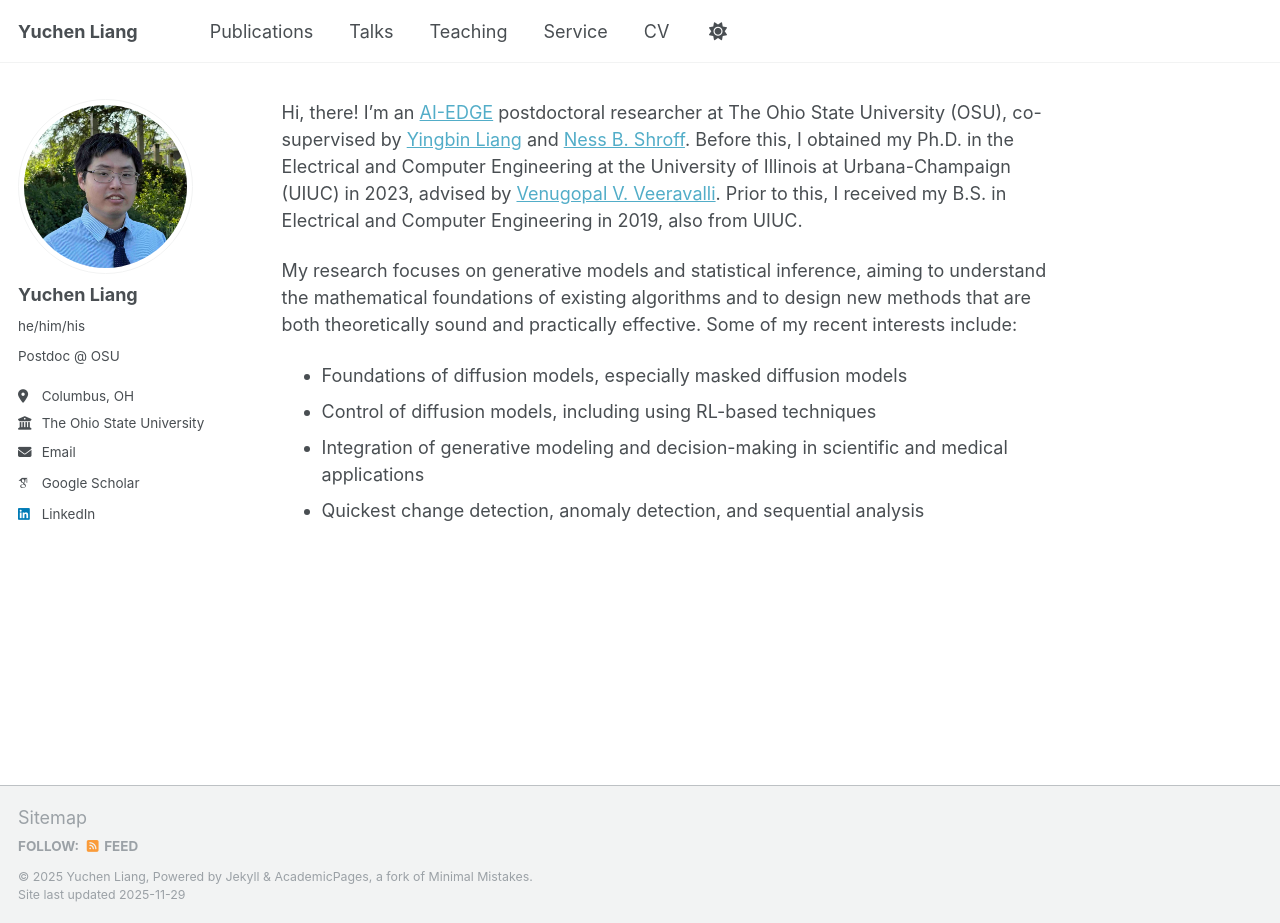
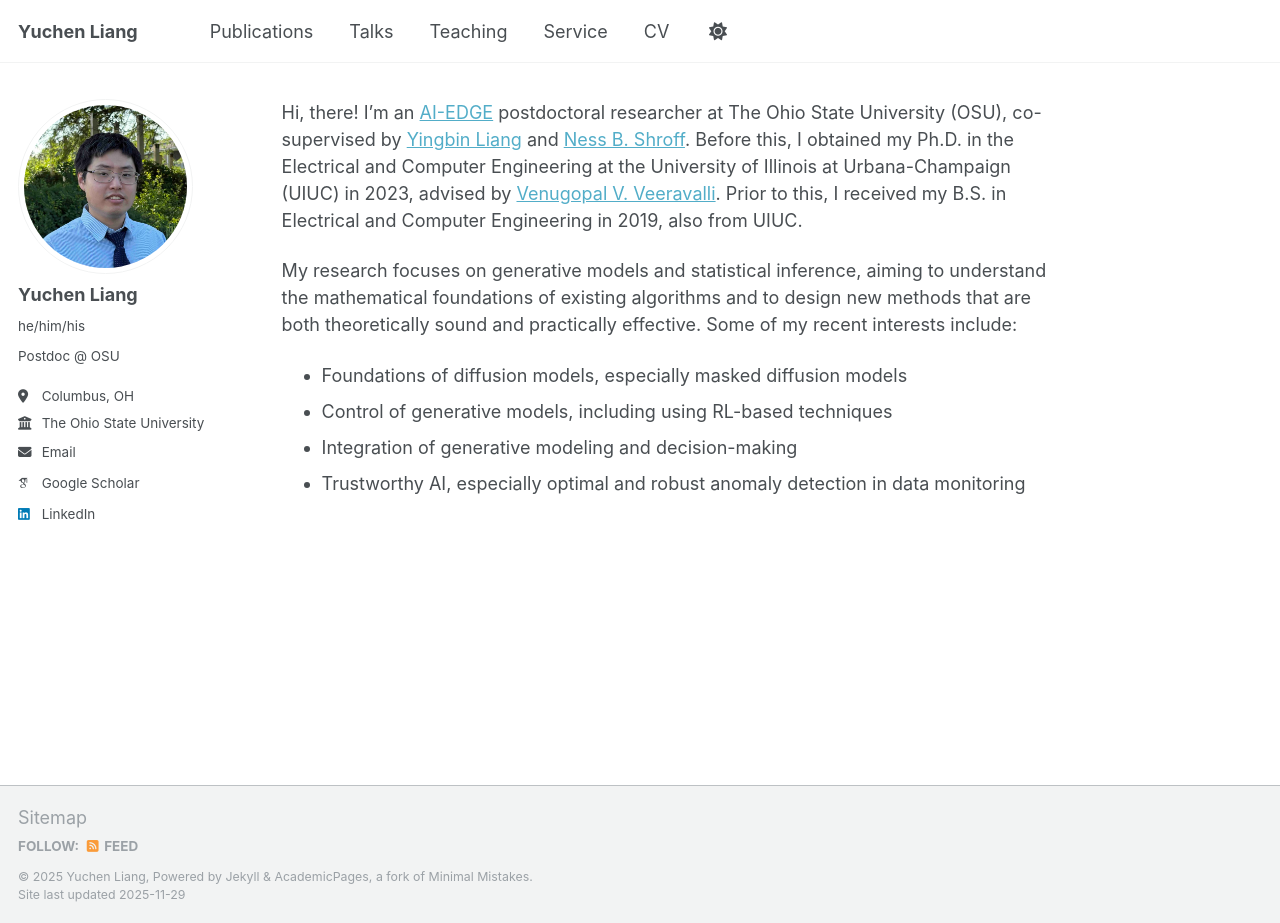
Before and after one commit to yuchenliang1/yuchenliang1.github.io, a Jekyll site: the page built from _pages/about.md, in a window 1280 px wide and 923 px high. Built offline with Jekyll 4.4.1, drawn with Linux system fonts in a browser that asks for light colours; some web fonts are replaced; a script that is not in the unit is left out.

Commit message:
cv update

```diff
--- a/_pages/about.md
+++ b/_pages/about.md
@@ -11,9 +11,9 @@ Hi, there! I'm an [AI-EDGE](https://aiedge.osu.edu/) postdoctoral researcher at
 
 My research focuses on generative models and statistical inference, aiming to understand the mathematical foundations of existing algorithms and to design new methods that are both theoretically sound and practically effective. Some of my recent interests include:
 * Foundations of diffusion models, especially masked diffusion models
-* Control of diffusion models, including using RL-based techniques
-* Integration of generative modeling and decision-making in scientific and medical applications
-* Quickest change detection, anomaly detection, and sequential analysis
+* Control of generative models, including using RL-based techniques
+* Integration of generative modeling and decision-making
+* Trustworthy AI, especially optimal and robust anomaly detection in data monitoring
 <!-- * Robust testing and inference under model uncertainty and mismatch -->
 
 
```
Also changed, not shown: 1 other file.
